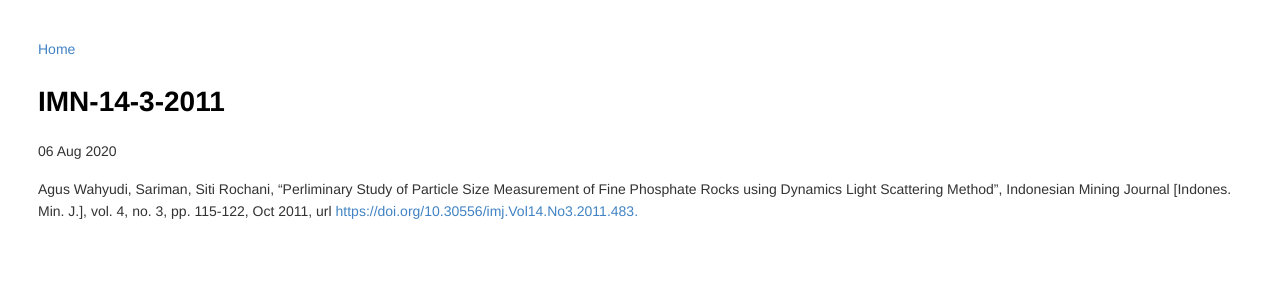
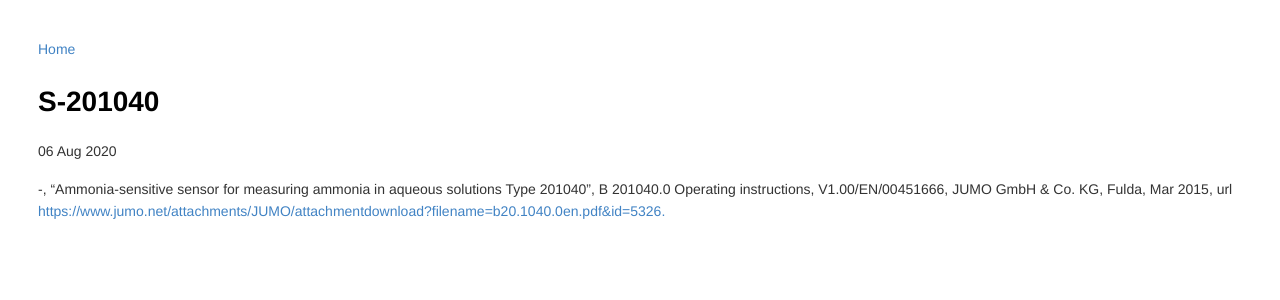
Before and after one commit to literaturx/literaturx.github.io, a Jekyll site: the page built from _posts/20/2020-08-06-1.md, in a window 1280 px wide. Shown: the top 300 px of the page. Built offline with Jekyll 4.4.1, drawn with Linux system fonts in a browser that asks for light colours.

Commit message:
+3 from yesterday

```diff
--- a/_posts/20/2020-08-06-1.md
+++ b/_posts/20/2020-08-06-1.md
@@ -1,10 +1,11 @@
 ---
 layout: post
 author: literaturx
-title: "IMN-14-3-2011"
-category: "journal"
-tags: ["psa"]
+title: "S-201040"
+category: "manual"
+tags: ["amonia", "sensor"]
 date: 2020-08-06 12:01:00 +07
 ---
 
-Agus Wahyudi, Sariman, Siti Rochani, "Perliminary Study of Particle Size Measurement of Fine Phosphate Rocks using Dynamics Light Scattering Method", Indonesian Mining Journal [Indones. Min. J.], vol. 4, no. 3, pp. 115-122, Oct 2011, url <https://doi.org/10.30556/imj.Vol14.No3.2011.483>[.](https://drive.google.com/file/d/1Z_mUMSxGg273rQPbd-nQpTvBa6lJ-q71/view?usp=sharing)
+-, "Ammonia-sensitive sensor for measuring ammonia in aqueous solutions Type 201040", B 201040.0 Operating instructions, V1.00/EN/00451666, JUMO GmbH & Co. KG, Fulda, Mar 2015,
+url <https://www.jumo.net/attachments/JUMO/attachmentdownload?filename=b20.1040.0en.pdf&id=5326>[.](https://drive.google.com/file/d/1VOmguEZa-eKO2CydiZI58RN9k55uPD8Q/view?usp=sharing)
```
Also changed, not shown: _posts/20/2020-08-06-0.md (+1 -1 lines), _posts/20/2020-08-06-2.md (added, +10 -0 lines).
